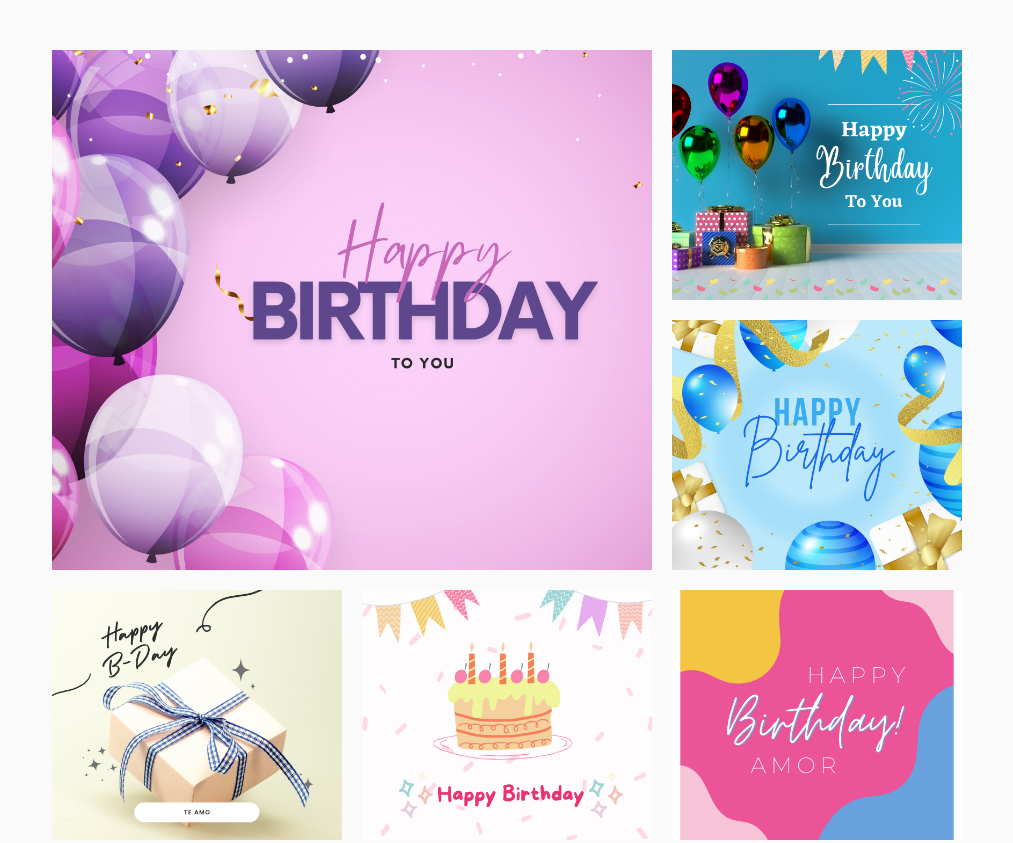
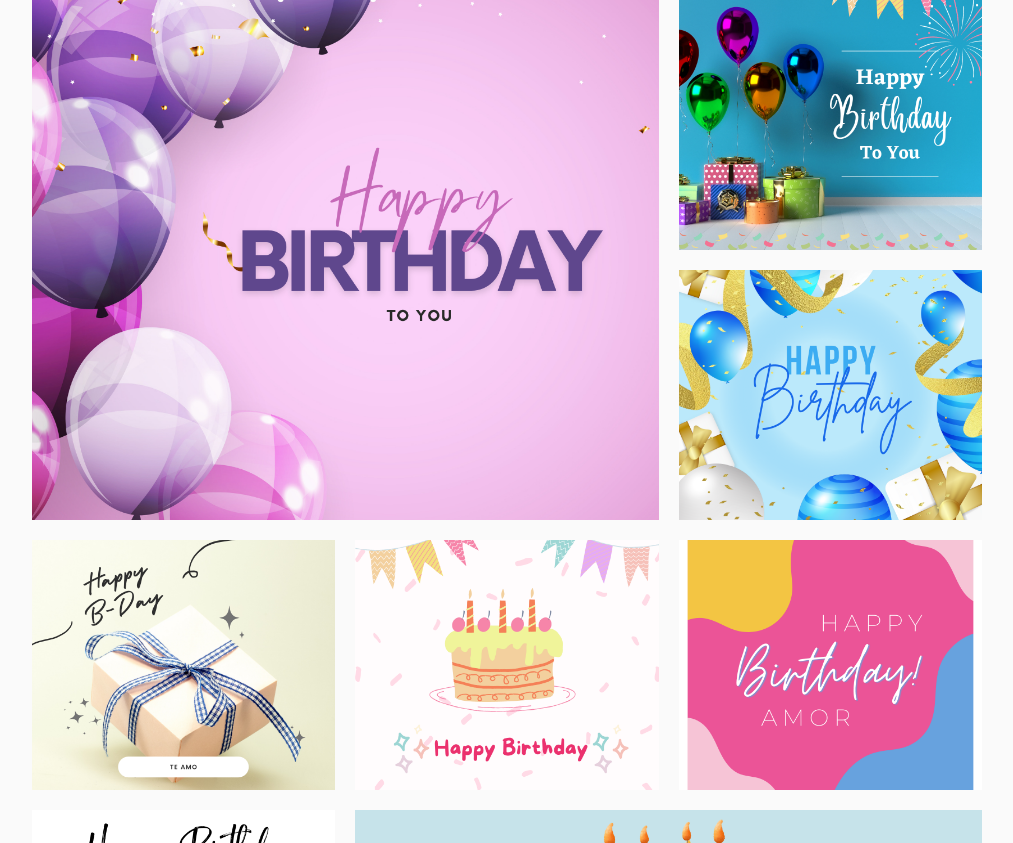
Before and after one commit to paconovellino/ana, a plain HTML site: page index.html in a window 1280 px wide. Shown: the top 843 px of the page, without its empty margins (133-1146 px from the left). Drawn offline with Linux system fonts and the light colour scheme.

Commit message:
Update style.css

```diff
--- a/style.css
+++ b/style.css
@@ -16,7 +16,7 @@ body{
     width: 100%;
     max-width: 950px;
     margin: 0 auto;
-    padding: 50px 20px;
+    /* padding: 50px 20px; */
     display: grid;
     grid-template-columns: repeat(auto-fit,minmax(250px,1fr));
     grid-auto-rows: 250px;
```
